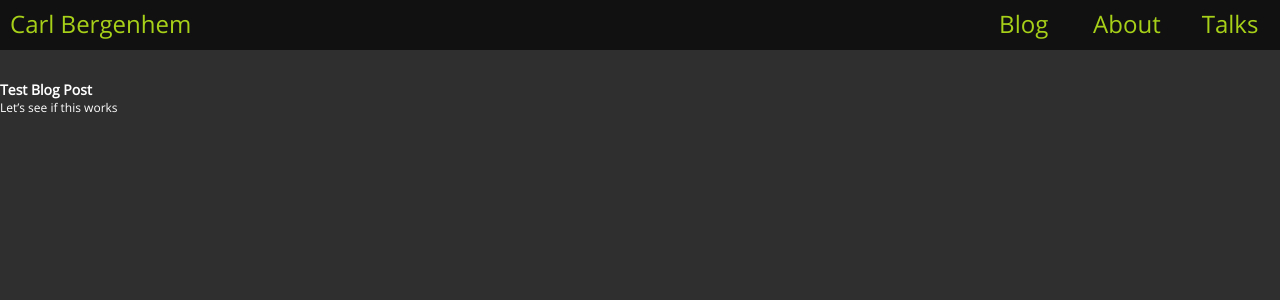
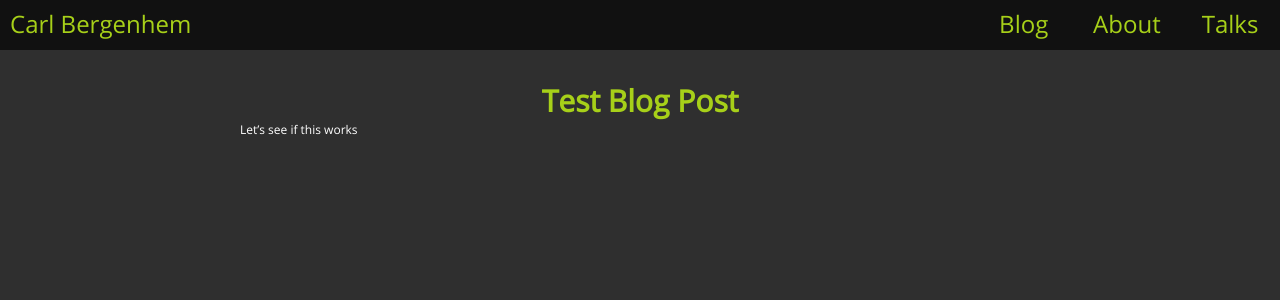
Before and after one commit to bergenhem/bergenhem.github.io, a Jekyll site: the page built from _posts/2013-06-09-test.md, in a window 1280 px wide. Shown: the top 300 px of the page. Built offline with Jekyll 4.4.1, drawn with Linux system fonts in a browser that asks for light colours.

Commit message:
Add CSS for blog post headers

```diff
--- a/_layouts/blog_post.html
+++ b/_layouts/blog_post.html
@@ -2,7 +2,7 @@
 layout: default
 ---
 <article>
-	<header>
+	<header class="blogHeader">
 		<h1>{{ page.title }}</h1>
 	</header>
 	{{ content }}
--- a/css/site.css
+++ b/css/site.css
@@ -103,8 +103,19 @@ header.siteHeader nav ul li:hover a:active {
 	color: rgb(17, 17, 17);
 }
 
+header.blogHeader h1 {
+	font-size: 2.5em;
+	color: rgb(167, 208, 25);
+	text-align: center;
+}
+
 section#content {
 	position: relative;
+}
+
+section#content article {
+	width: 800px;
+	margin: 0px auto;
 }
 
 section#content ul li a {
```
Also changed, not shown: 2 other files.
